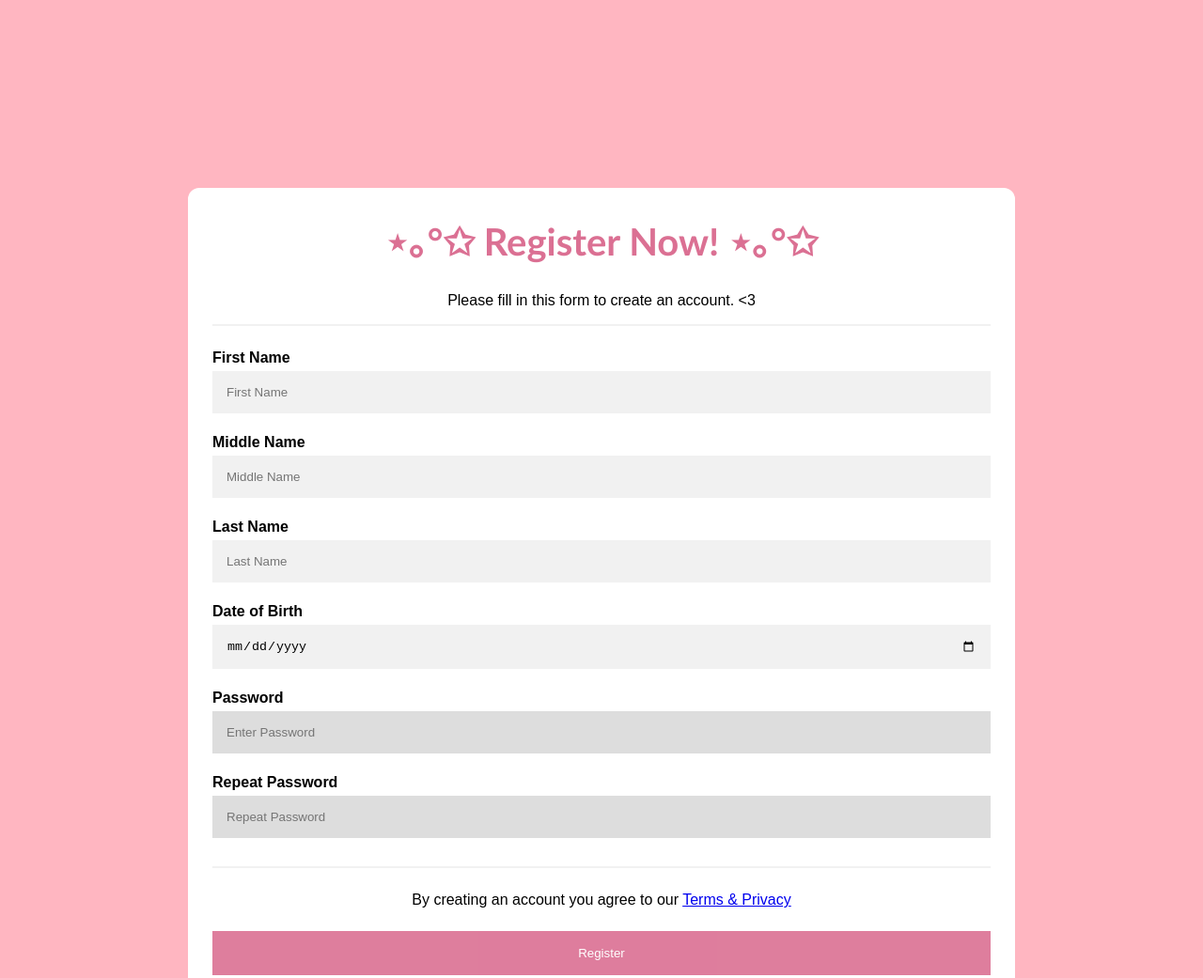
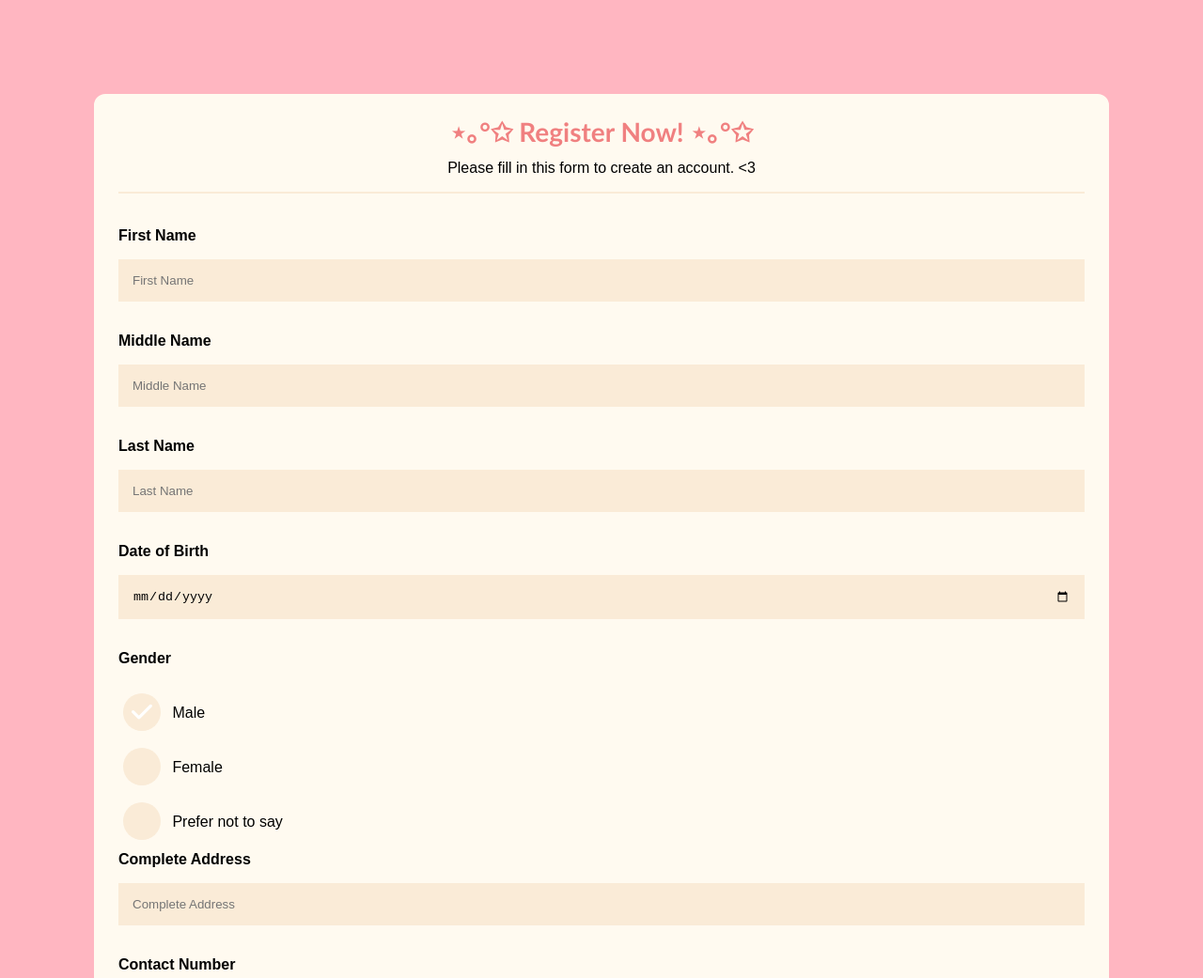
Before and after one commit to Pibidawn/BSIS_2A_pborero_crosheesh, a plain HTML site: page registration.html in a window 1280 px wide. Shown: the top 1041 px of the page at 94% size. Drawn offline with Linux system fonts and the light colour scheme.

Commit message:
Update registration.html

```diff
--- a/registration.html
+++ b/registration.html
@@ -2,16 +2,17 @@
 <html>
 <head>
     <meta name="viewport" content="width=device-width, initial-scale=1">
+    <script src="https://kit.fontawesome.com/b647652911.js" crossorigin="anonymous"></script>
     <style type="text/css">
         body {
         font-family: Arial, Helvetica, sans-serif;
         background-color: #FFB6C1;
-        border:10px solid white;
+        border:10px solid floralwhite;
         border-radius: 12px;
-        margin-top: 200px;
-        margin-bottom: 200px;
-        margin-right: 200px;
-        margin-left: 200px;
+        margin-top: 100px;
+        margin-bottom: 100px;
+        margin-right: 100px;
+        margin-left: 100px;
         }
 
         * {
@@ -19,14 +20,92 @@
         }
 
 		h1 {
-			color: #DB7093;
+			color: lightcoral;
 			font-size: 40px;
 			font-family:candara;
 			margin-top:0px
         }
-        .container {
+        .content{
+           margin: auto;
+            padding: 15px;
+            max-width: 800px;
+            text-align: center;
+        }
+        .dpx{
+            display:flex;
+            align-items:center;
+            justify-content:space-around;
+        }
+        h1{
+            font-size:28px;
+            line-height:28px;
+            margin-bottom:15px;
+        }
+        label{
+            display:block;
+            line-height:40px;
+        }
+        .option-input {
+            -webkit-appearance: none;
+            -moz-appearance: none;
+            -ms-appearance: none;
+            -o-appearance: none;
+            appearance: none;
+            position: relative;
+            top: 13.33333px;
+            right: 0;
+            bottom: 0;
+            left: 0;
+            height: 40px;
+            width: 40px;
+            transition: all 0.15s ease-out 0s;
+            background: #cbd1d8;
+            border: none;
+            color: #fff;
+            cursor: pointer;
+            display: inline-block;
+            margin-right: 0.5rem;
+            outline: none;
+            position: relative;
+            z-index: 1000;
+        }
+        .option-input:hover {
+            background: #9faab7;
+        }
+        .option-input:checked {
+    background: lighcoral;
+        }
+        .option-input:checked::before {
+    width: 40px;
+    height: 40px;
+    display:flex;
+    content: '\f00c';
+    font-size: 25px;
+    font-weight:bold;
+    position: absolute;
+    align-items:center;
+    justify-content:center;
+    font-family:'Font Awesome 5 Free';
+        }
+        .option-input:checked::after {
+    -webkit-animation: click-wave 0.65s;
+    -moz-animation: click-wave 0.65s;
+    animation: click-wave 0.65s;
+    background: #40e0d0;
+    content: '';
+    display: block;
+    position: relative;
+    z-index: 100;
+        }
+        .option-input.radio {
+    border-radius: 50%;
+        }
+        .option-input.radio::after {
+    border-radius: 50%;
+        }
+        .container{
             padding: 16px;
-            background-color: white;
+            background-color: floralwhite;
         }
 
         input[type=text], input[type=password], input[type=date], select {
@@ -35,19 +114,19 @@
             margin: 5px 0 22px 0;
             display: inline-block;
             border: none;
-            background: #f1f1f1;
+            background-color: antiquewhite;
         }
 
-        input[type=text]:focus, input[type=password], select :focus {
-            background-color: #ddd;
+        input[type=text]:focus, input[type=password], input[type=radio], select :focus {
+            background-color: antiquewhite;
             outline: none;
         }
         hr {
-            border: 1px solid #f1f1f1;
+            border: 1px solid antiquewhite;
             margin-bottom: 25px;
         }
         .registerbtn {
-            background-color: #DB7093;
+            background-color: lightcoral;
             color: white;
             padding: 16px 20px;
             margin: 8px 0;
@@ -57,7 +136,7 @@
             opacity: 0.9;
         }
         .resetbtn {
-            background-color: #DB7093;
+            background-color: lightcoral;
             color: white;
             padding: 16px 20px;
             margin: 8px 0;
@@ -94,6 +173,26 @@
                 <label for="Date of Birth"><b>Date of Birth</b></label>
                 <input type="date" placeholder="Date of Birth" name="birthdate" required>
 
+                <label for="Gender"><b>Gender</b></label>
+                <label>
+                    <input type="radio" class="option-input radio" name="example" checked />
+                    Male
+                </label>
+                <label>
+                    <input type="radio" class="option-input radio" name="example" /> Female
+                </label>
+                <label>
+                    <input type="radio" class="option-input radio" name="example" /> Prefer not to say </label>
+
+                <label for="address"><b>Complete Address</b></label>
+                <input type="text" placeholder="Complete Address" name="address" required>
+
+                <label for="contact"><b>Contact Number</b></label>
+                <input type="text" placeholder="Contact Number" name="contact" required>
+
+                <label for="email"><b>Email</b></label>
+                <input type="text" placeholder="Enter Email" name="email" id="email" required>
+
                 <label for="psw"><b>Password</b></label>
                 <input type="password" placeholder="Enter Password" name="psw" id="psw" required>
 
```
